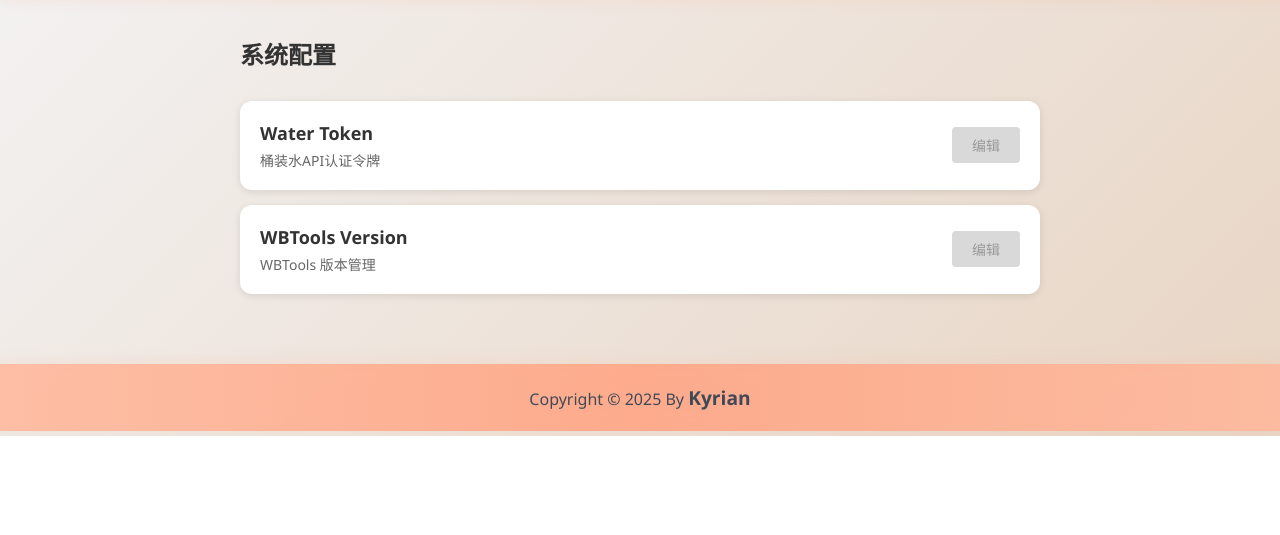
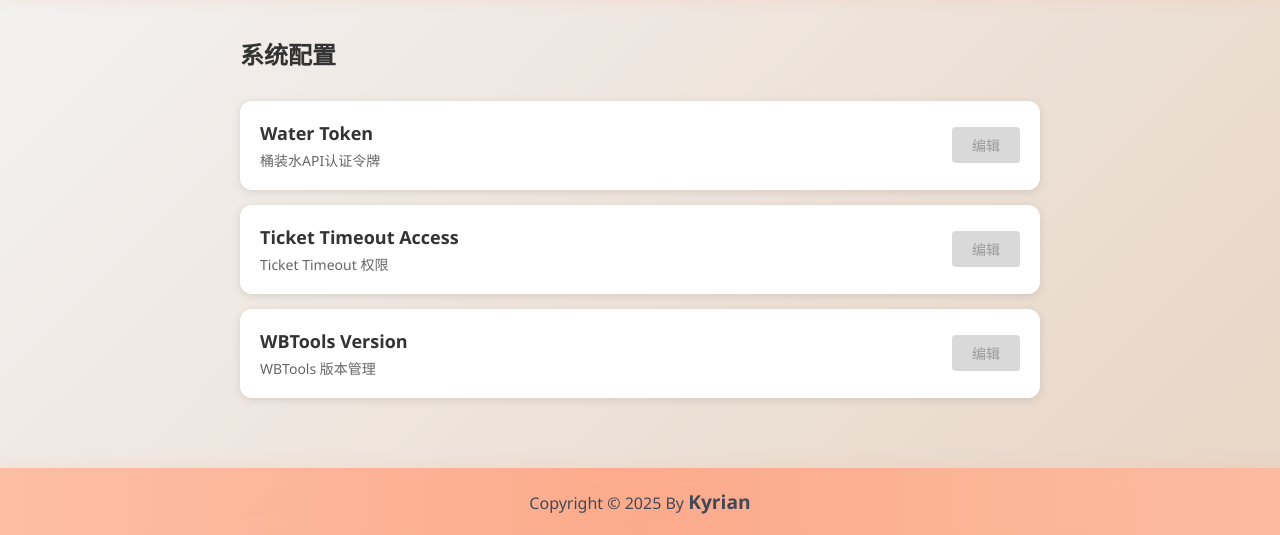
Before and after one commit to Ntzy123/web_server, a Flask app: page /settings in a window 1280 px wide. Shown: the part 364-899 px from the top of the page. Before the commit the page ends 800 px from the top, so only its background shows below. Run offline with Flask 3, Linux system fonts and the light colour scheme.

Commit message:
增加 “Ticket Timeout 权限” 配置项

```diff
--- a/main.py
+++ b/main.py
@@ -53,7 +53,8 @@ def request_entity_too_large(e):
 
 # 默认设置（在 settings.toml 创建时使用）
 _DEFAULT_SETTINGS = {
-    "water_token": ""
+    "water_token": "",
+    "ticket_timeout_access": "OK"
 }
 
 # 初始化应用（创建必要的目录和配置文件）
@@ -362,7 +363,7 @@ def get_ticket_info():
 # ticket_timeout 授权
 @app.route('/api/get_auth')
 def get_auth():
-    return "OK"
+    return load_settings().get('ticket_timeout_access', 'OK')
 
 
 # 配置页面
--- a/templates/settings.html
+++ b/templates/settings.html
@@ -22,6 +22,16 @@
                         <p>桶装水API认证令牌</p>
                     </div>
                     <button class="edit-btn" data-key="water_token" data-title="Water Token" data-value="{{ settings.get('water_token', '')|e }}" disabled onclick="openEditModal(this)">编辑</button>
+                </div>
+            </div>
+            <!-- ticket_timeout_access 配置项 -->
+            <div class="setting-item">
+                <div class="setting-header">
+                    <div class="setting-info">
+                        <h3>Ticket Timeout Access</h3>
+                        <p>Ticket Timeout 权限</p>
+                    </div>
+                    <button class="edit-btn" data-key="ticket_timeout_access" data-title="Ticket Timeout Access" data-value="{{ settings.get('ticket_timeout_access', 'OK') }}" onclick="openEditModal(this)">编辑</button>
                 </div>
             </div>
             <!-- WBTools Version -->
@@ -49,6 +59,10 @@
         <div class="form-group">
             <label id="editLabel">值:</label>
             <textarea id="editValue" class="edit-textarea" rows="6"></textarea>
+            <select id="editSelect" class="form-input" style="display:none;">
+                <option value="OK">OK</option>
+                <option value="ERROR">ERROR</option>
+            </select>
         </div>
         <div class="modal-buttons">
             <button class="btn-cancel" onclick="closeEditModal()">取消</button>
@@ -123,7 +137,14 @@
         document.getElementById('editKey').value = key;
         document.getElementById('modalTitle').textContent = '编辑 ' + title;
         document.getElementById('editLabel').textContent = title + ':';
-        document.getElementById('editValue').value = value;
+        const isSelect = key === 'ticket_timeout_access';
+        document.getElementById('editValue').style.display = isSelect ? 'none' : '';
+        document.getElementById('editSelect').style.display = isSelect ? '' : 'none';
+        if (isSelect) {
+            document.getElementById('editSelect').value = value;
+        } else {
+            document.getElementById('editValue').value = value;
+        }
         document.getElementById('editModal').style.display = 'block';
     }
 
@@ -133,7 +154,9 @@
 
     function saveSetting() {
         const key = document.getElementById('editKey').value;
-        const value = document.getElementById('editValue').value.trim();
+        const value = (key === 'ticket_timeout_access'
+            ? document.getElementById('editSelect').value
+            : document.getElementById('editValue').value).trim();
 
         fetch('/api/settings', {
             method: 'POST',
```
Also changed, not shown: 1 other file.
